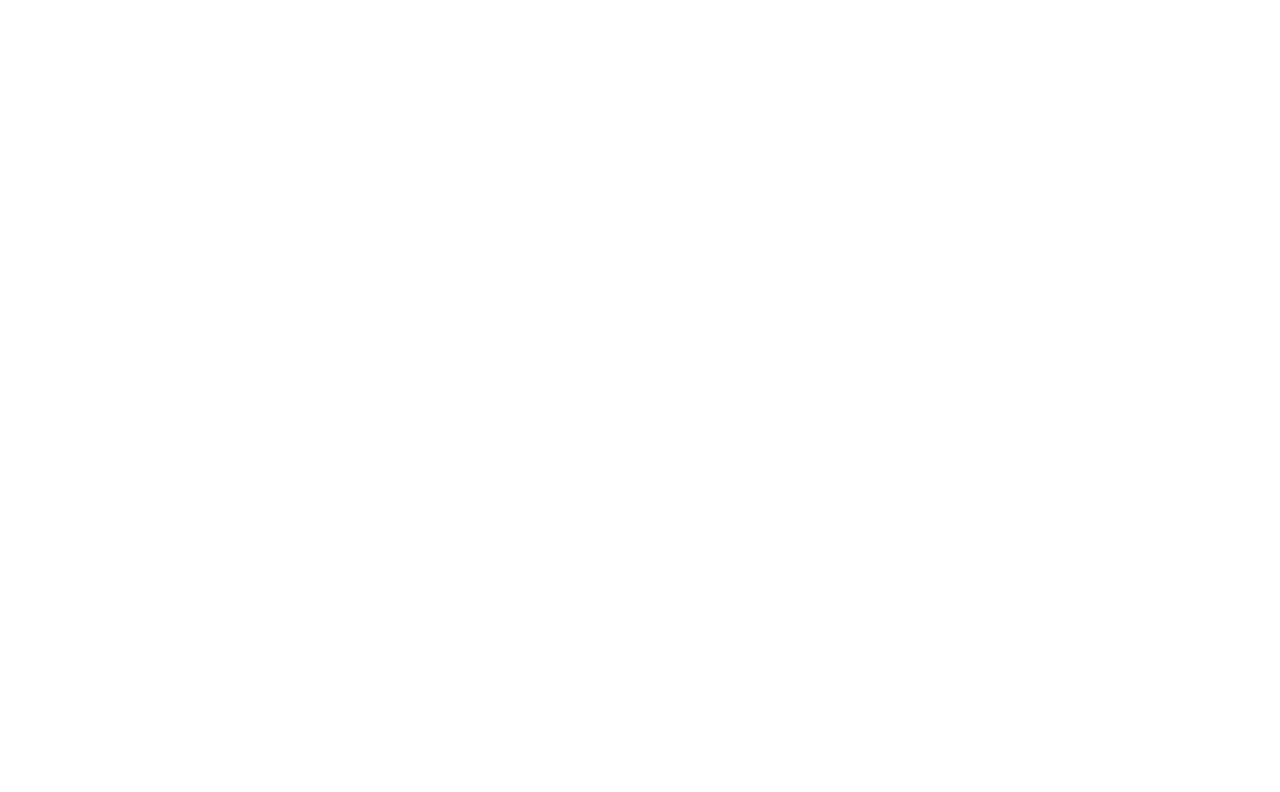
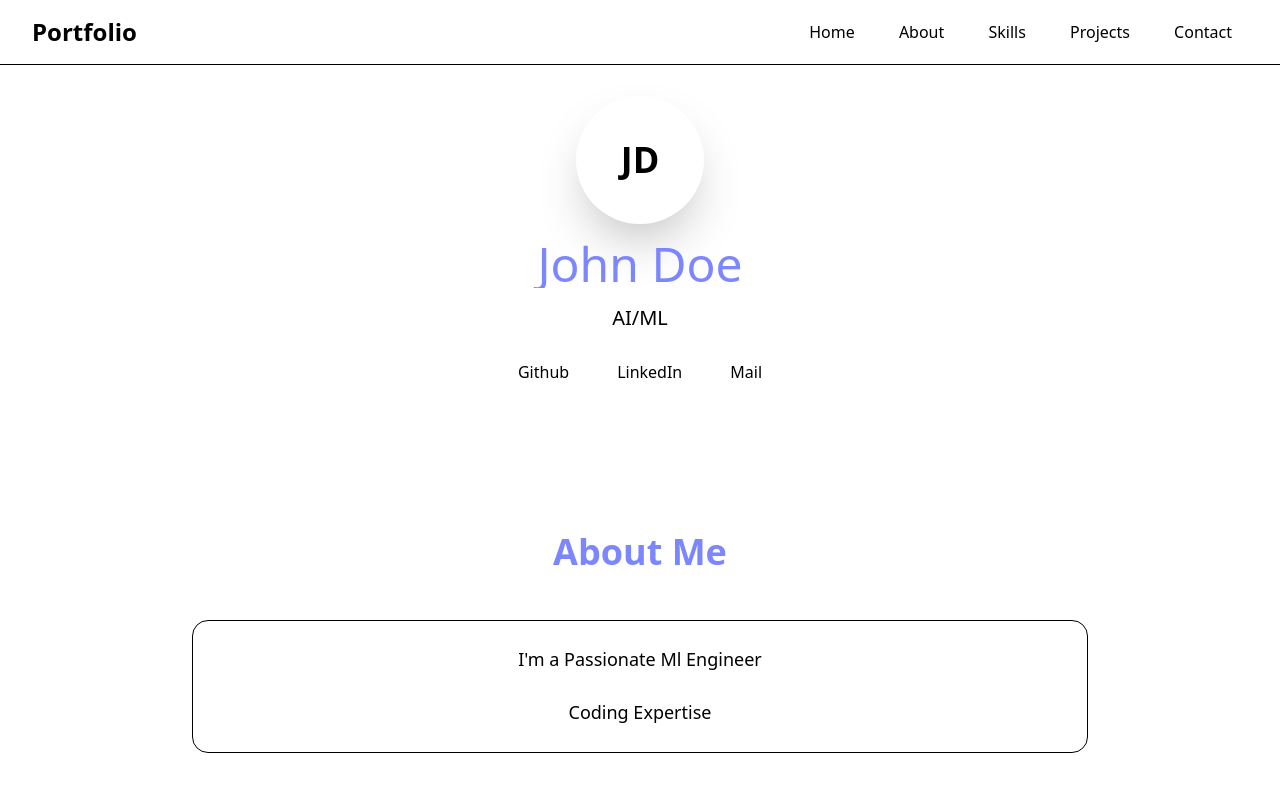
Before and after one commit to PARTHIBAN-007/React, a React (Vite) app: page /PortfolioPage in a window 1280 px wide. Before the commit this address had no page. Shown: the top 792 px of the page. Built offline with nearby package versions, Linux system fonts and the light colour scheme.

Commit message:
Portfolio

```diff
--- a/src/App.jsx
+++ b/src/App.jsx
@@ -11,7 +11,9 @@
 import LandingPage from './pages/LandingPage';
 import AdminPage from './pages/AdminPage';
 import NavPage from './pages/NavPage';
-import StylishLoginPage from './pages/LoginPage';
+import Portfolio from './pages/Portfolio1';
+import PortfolioPage from './pages/Portfolio';
+// import StylishLoginPage from './pages/LoginPage';
 
 function App() {
 
@@ -22,6 +24,8 @@
       <BrowserRouter>
         <Routes>
           <Route path='/' element={<Hello />}></Route>
+          <Route path='/PortfolioPage' element={<PortfolioPage />}></Route>
+
           {/* <Route path="/main/:id" element={<Counter />}></Route> */}
           {/* <Route path="/counter" element={<Counter />}></Route> */}
           {/* <Route path="/recorder" element={<AudioRecorder />}></Route> */}
@@ -32,7 +36,9 @@
           <Route path="/landing" element={<LandingPage />}></Route>
           <Route path="/admin" element={<AdminPage />}></Route>
           <Route path="/nav" element={<NavPage />}></Route>
-          <Route path="/login" element={<StylishLoginPage />}></Route>
+          <Route path="/Portfolio" element={<Portfolio />}></Route>
+
+          {/* <Route path="/login" element={<StylishLoginPage />}></Route> */}
         </Routes>
       </BrowserRouter>
     </>
--- a/src/pages/Portfolio.jsx
+++ b/src/pages/Portfolio.jsx
@@ -1,52 +1,56 @@
-import React from "react";
+import React from 'react'
 
-const Portfolio = () => {
+const PortfolioPage = () => {
   return (
-    <div className="font-sans bg-gray-100 min-h-screen text-gray-800">
-      {/* Header */}
-      <header className="bg-white shadow p-6">
-        <h1 className="text-3xl font-bold">John Doe</h1>
-        <p className="text-sm text-gray-600">Frontend Developer</p>
-      </header>
-
-      {/* About Section */}
-      <section className="p-6">
-        <h2 className="text-xl font-semibold mb-2">About Me</h2>
-        <p>
-          I’m a passionate frontend developer with experience in React, Tailwind
-          CSS, and building responsive websites. I love transforming ideas into
-          pixel-perfect interfaces.
-        </p>
-      </section>
-
-      {/* Projects Section */}
-      <section className="p-6 bg-white shadow">
-        <h2 className="text-xl font-semibold mb-4">Projects</h2>
-        <div className="grid grid-cols-1 sm:grid-cols-2 gap-4">
-          <div className="border p-4 rounded-lg bg-gray-50">
-            <h3 className="font-bold text-lg">Portfolio Website</h3>
-            <p>A personal portfolio to showcase my work and skills.</p>
+    <div className='min-h0screen bg-white text-black'>
+      <nav className='fixed top-0 w-full bg-white.20 backdrop-blur-md-2 border-b border-black-300'>
+        <div className='w-full mx-auto px-4 sm:px-6 lg:px-8'>
+          <div className='flex justify-between items-center py-4'>
+            <div className='text-2xl font-bold bg-black bg-clip-text text-transparent'>Portfolio</div>
+            <div className=' md:flex- space-x-2'>
+              <a href ="#" className=' px-4  py-2 rounded-lg hover:bg-green-400 transition-colors'> Home</a>
+              <a href ="#" className=' px-4  py-2 rounded-lg hover:bg-green-400 transition-colors'> About</a>
+              <a href ="#" className=' px-4  py-2 rounded-lg hover:bg-green-400 transition-colors'> Skills</a>
+              <a href ="#" className=' px-4  py-2 rounded-lg hover:bg-green-400 transition-colors'> Projects</a>
+              <a href ="#" className=' px-4  py-2 rounded-lg hover:bg-green-400 transition-colors'> Contact</a>
+            </div>
           </div>
-          <div className="border p-4 rounded-lg bg-gray-50">
-            <h3 className="font-bold text-lg">Weather App</h3>
-            <p>A React app that fetches and displays real-time weather data.</p>
+        </div>
+      </nav>
+      <section className='pt-24 pb-10 px-4 '>
+        <div className='w-full mx-auto text-center'>
+          <div className='mb-8'>
+            <div className='w-32 h-32 mb-4 mx-auto flex rounded-full items-center justify-center text-4xl font-bold shadow-2xl transition-all hover:scale-110'>
+              JD
+            </div>
+            <h1 className='text-5xl txt-grey-300 mb-4 bg-clip-text text-transparent bg-indigo-400'>
+              John Doe
+            </h1>
+            <p className='text-xl text-grey-300 mb-4'>
+              AI/ML
+            </p>
+            <div className='flex justify-center space-x-6'>
+              <a className='p-3 bg-white rounded-full hover:bg-indigo-400 transition-all hover:scale-110'>Github</a>
+              <a className='p-3 bg-white rounded-full hover:bg-indigo-400 transition-all hover:scale-110'>LinkedIn</a>
+              <a className='p-3 bg-white rounded-full hover:bg-indigo-400 transition-all hover:scale-110'>Mail</a>
+            </div>
           </div>
         </div>
       </section>
 
-      {/* Contact Section */}
-      <section className="p-6">
-        <h2 className="text-xl font-semibold mb-2">Contact</h2>
-        <p>Email: johndoe@example.com</p>
-        <p>LinkedIn: linkedin.com/in/johndoe</p>
+
+      <section className='py-16 px-4 '>
+        <div className='max-w-4xl mx-auto'>
+          <h2 className='text-4xl font-bold bg-indigo-400  text-center bg-clip-text text-transparent mb-12 '>About Me</h2>
+          <div className=' bg-white backdrop-blur-md rounded-2xl border border-black'>
+            <p className="mt-6 text-lg text-black-300 leading-relaxed mb-6">I'm a Passionate Ml Engineer</p>
+            <p className="text-lg text-black-300 leading-relaxed mb-6">Coding Expertise</p>
+          </div>
+        </div>
       </section>
 
-      {/* Footer */}
-      <footer className="text-center p-4 text-sm text-gray-500">
-        © 2025 John Doe. All rights reserved.
-      </footer>
     </div>
-  );
-};
+  )
+}
 
-export default Portfolio;
+export default PortfolioPage
```
